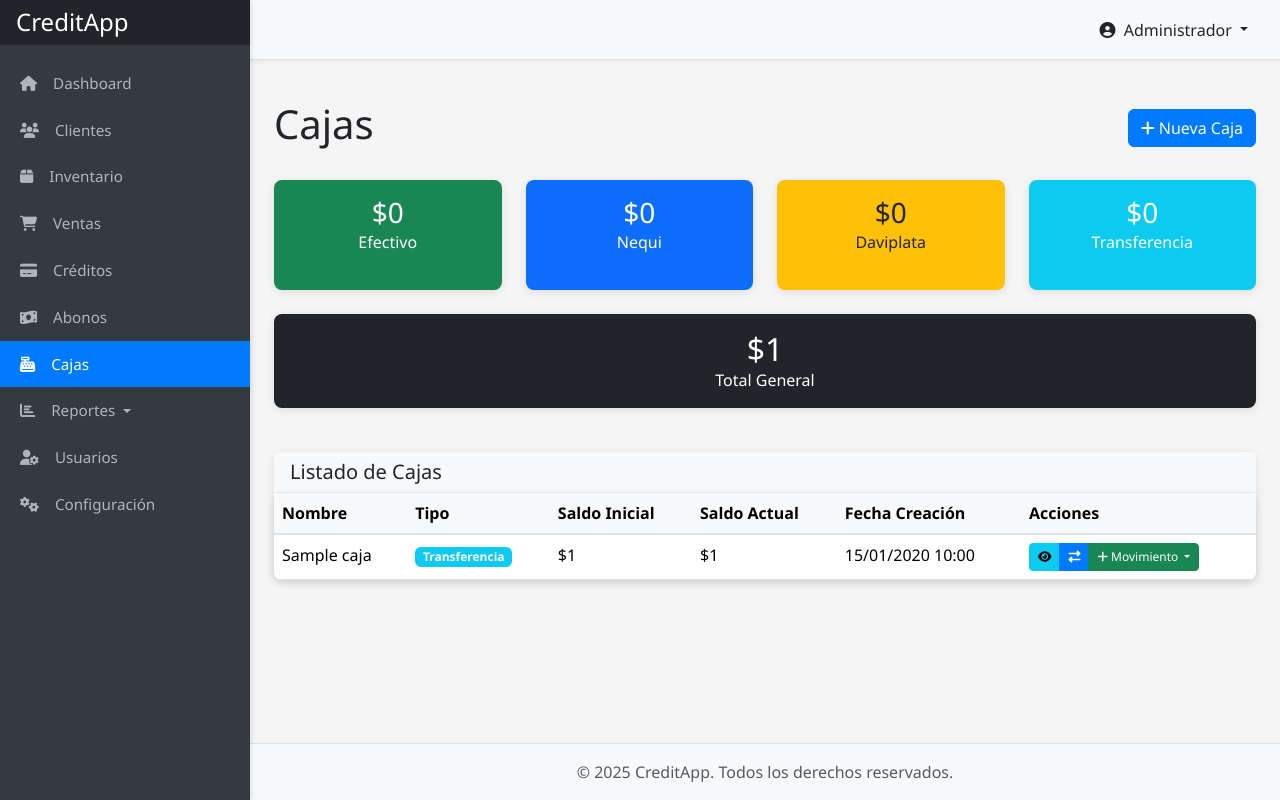
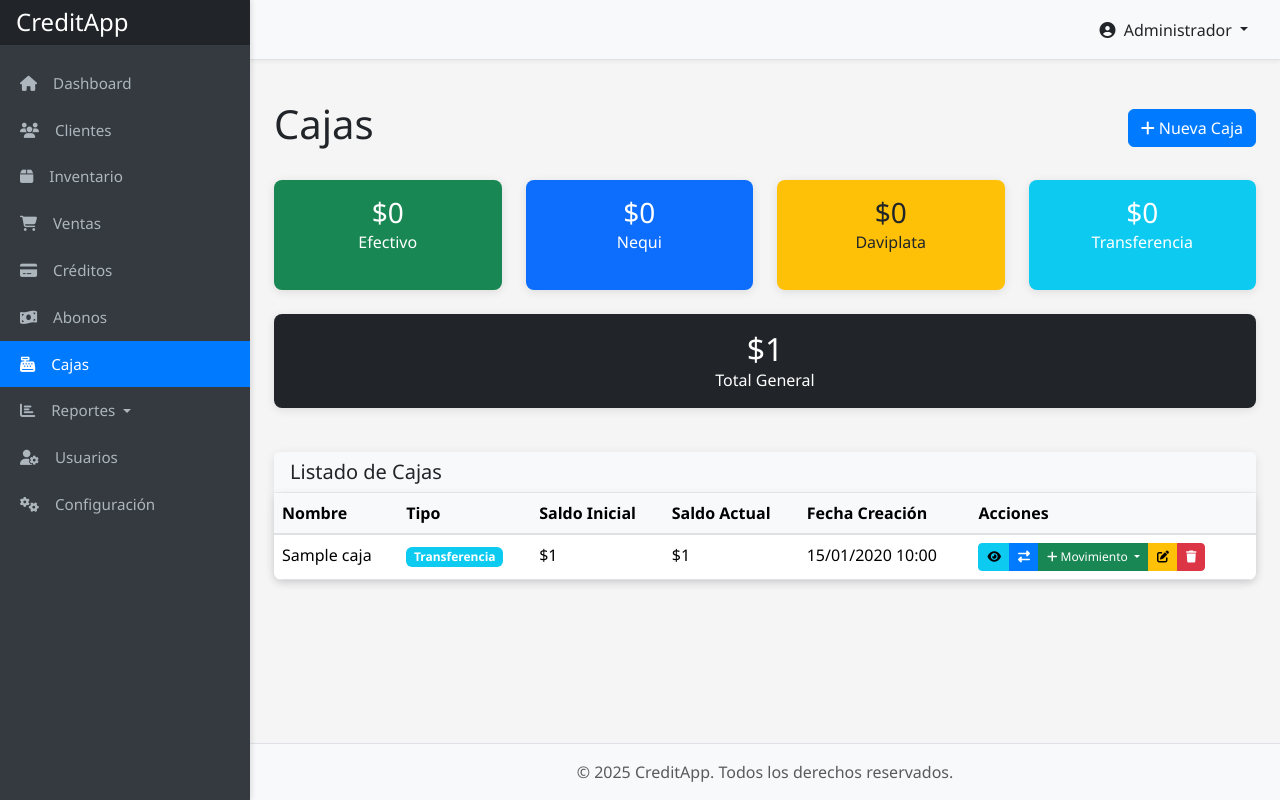
Before and after one commit to hepuentes/creditappv2, a Flask app: page /cajas/ in a window 1280 px wide. Run offline with Flask 3, Linux system fonts and the light colour scheme; a user stored in the database is signed in; tables that the repository leaves empty hold one stand-in row (values such as "Sample post"); parts of the project's set-up code (start-up, migrations or seed data) failed here and were passed over.

Commit message:
Update index.html

```diff
--- a/app/templates/cajas/index.html
+++ b/app/templates/cajas/index.html
@@ -111,6 +111,14 @@
                                                     <li><a class="dropdown-item" href="{{ url_for('cajas.nuevo_movimiento', id=caja.id, tipo='transferencia') }}">Transferencia</a></li>
                                                 </ul>
                                             </div>
+                                            {% if current_user.is_admin() %}
+                                            <a href="{{ url_for('cajas.editar', id=caja.id) }}" class="btn btn-sm btn-warning" data-bs-toggle="tooltip" title="Editar">
+                                                <i class="fas fa-edit"></i>
+                                            </a>
+                                            <button type="button" class="btn btn-sm btn-danger" data-bs-toggle="modal" data-bs-target="#eliminarCajaModal{{ caja.id }}" title="Eliminar">
+                                                <i class="fas fa-trash"></i>
+                                            </button>
+                                            {% endif %}
                                         </div>
                                     </td>
                                 </tr>
```
Lines whose indentation alone changed are shown as unchanged.
